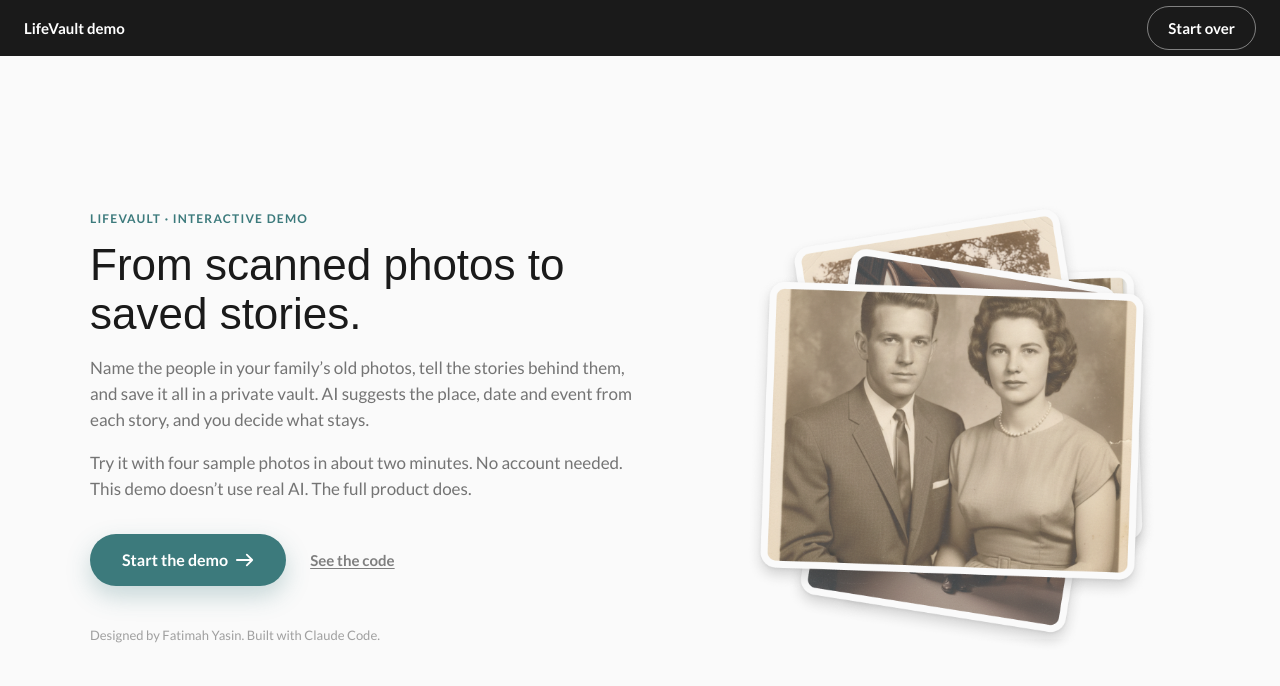
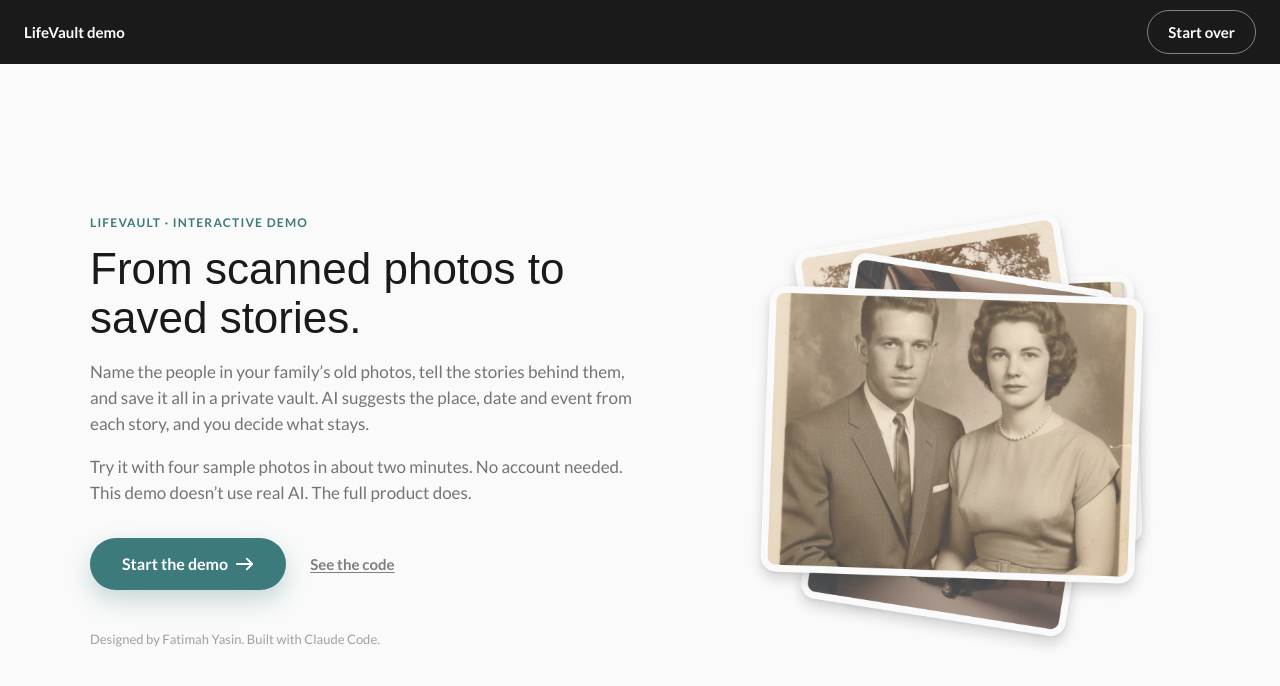
Before and after one commit to fnyasin/lifevault-onboarding-demo, a Next.js app: page / in a window 1280 px wide. Shown: the top 686 px of the page. Built offline with nearby package versions, Linux system fonts and the light colour scheme; a web font is replaced by a local one.

Commit message:
Give the demo banner more room around Start over
10px above and below the 44px button instead of 6px, so it no longer
looks squeezed into the bar (Fatimah). The bar is 64px tall; the photo
deck and the vault shell still sit right below it.

Co-Authored-By: Claude Opus 5.5 <noreply@anthropic.com>

```diff
--- a/src/app/components/DemoBanner.tsx
+++ b/src/app/components/DemoBanner.tsx
@@ -31,7 +31,7 @@ export default function DemoBanner() {
   return (
     <div
       ref={ref}
-      className="sticky top-0 z-[45] flex items-center justify-between gap-3 bg-[#1a1a1a] px-4 py-1.5 text-[15px] text-white [font-family:var(--font-lato),system-ui,sans-serif] sm:px-6"
+      className="sticky top-0 z-[45] flex items-center justify-between gap-3 bg-[#1a1a1a] px-4 py-2.5 text-[15px] text-white [font-family:var(--font-lato),system-ui,sans-serif] sm:px-6"
     >
       <Link
         href="/"
```
